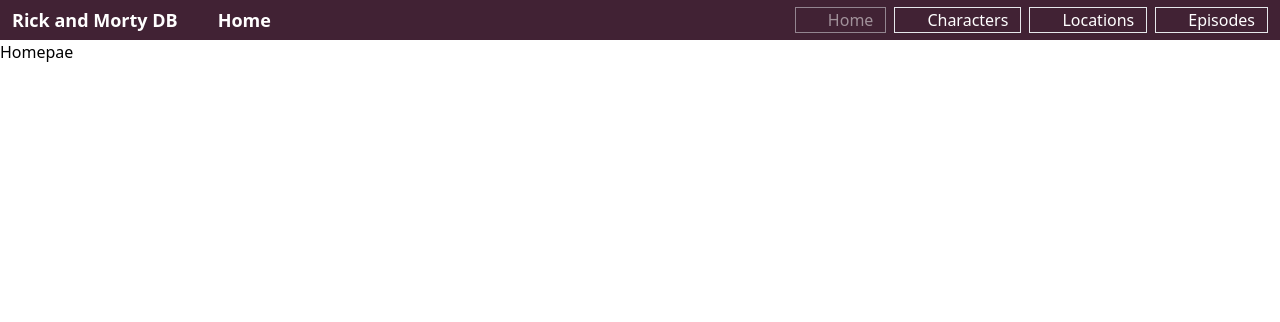
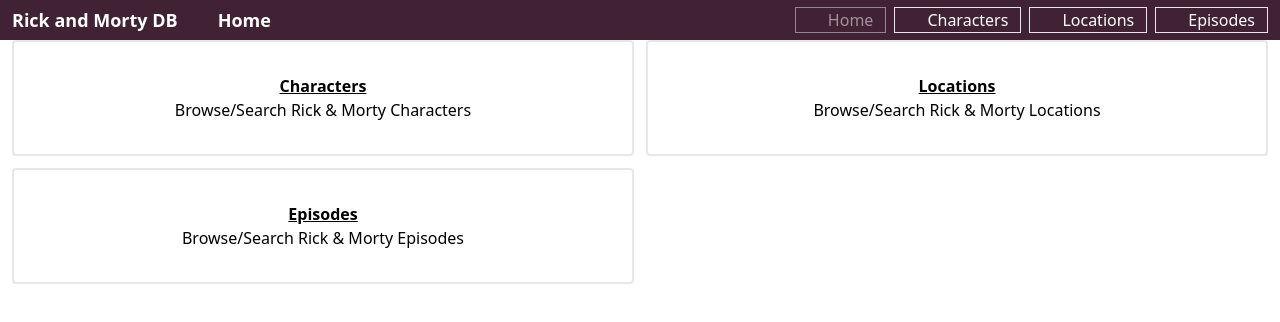
Before and after one commit to TomBebb/rick-morty-100-years, a Vue app: page / in a window 1280 px wide. Shown: the top 322 px of the page. Built offline with nearby package versions, Linux system fonts and the light colour scheme; some icons are missing.

Commit message:
Add home content

```diff
--- a/src/models.ts
+++ b/src/models.ts
@@ -5,6 +5,7 @@
 export interface NavItem extends RouteRecordSingleView {
   props: {
     icon?: string
+    desc: string
   }
 }
 export interface BasePaginatedItem {
--- a/src/routes.ts
+++ b/src/routes.ts
@@ -12,6 +12,7 @@
     name: 'Home',
     props: {
       icon: 'mdi:home',
+      desc: '',
     },
   },
   {
@@ -20,6 +21,7 @@
     name: 'Characters',
     props: {
       icon: 'mdi:users',
+      desc: 'Browse/Search Rick & Morty Characters',
     },
   },
   {
@@ -28,6 +30,7 @@
     name: 'Locations',
     props: {
       icon: 'mdi:place',
+      desc: 'Browse/Search Rick & Morty Locations',
     },
   },
   {
@@ -36,6 +39,7 @@
     name: 'Episodes',
     props: {
       icon: 'mdi:tv',
+      desc: 'Browse/Search Rick & Morty Episodes',
     },
   },
 ]
--- a/src/views/HomeView.vue
+++ b/src/views/HomeView.vue
@@ -1,3 +1,21 @@
+<script setup lang="ts">
+import { routes } from '../routes'
+
+const items = routes.filter((r) => r.path !== '/')
+</script>
 <template>
-  <div>Homepae</div>
+  <div class="grid grid-cols-1 gap-3 px-3 md:grid-cols-2">
+    <RouterLink
+      v-for="item in items"
+      :to="item.path"
+      class="center flex w-full flex-col rounded border-2 p-8 text-center"
+    >
+      <div class="font-semibold underline">
+        {{ item.name }}
+      </div>
+      <div>
+        {{ item.props.desc }}
+      </div>
+    </RouterLink>
+  </div>
 </template>
```
